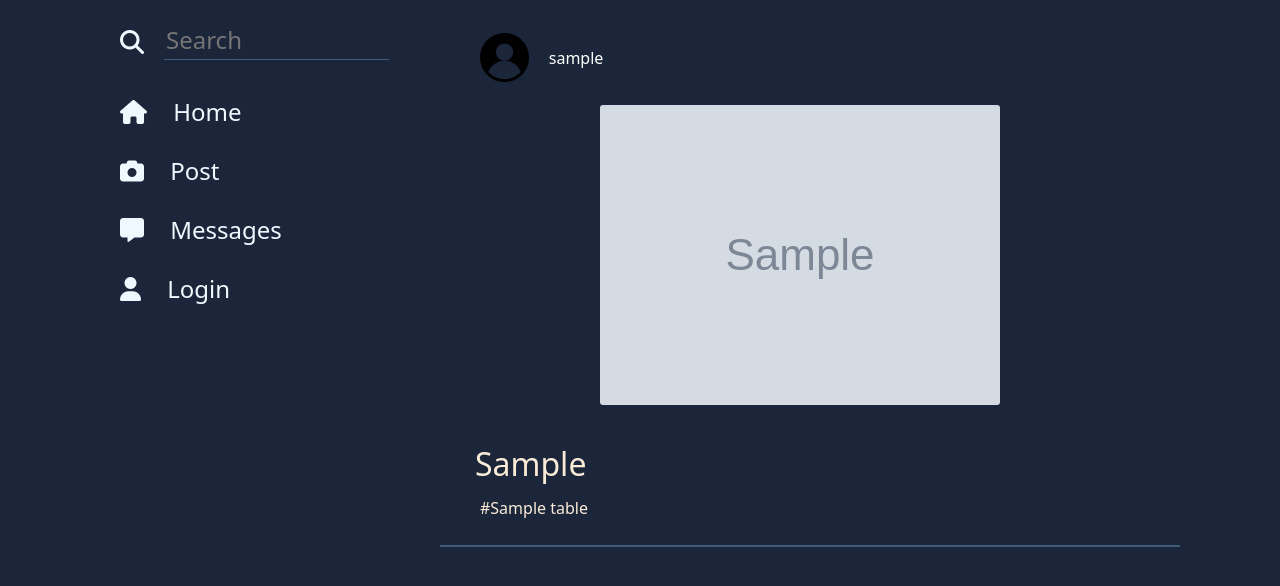
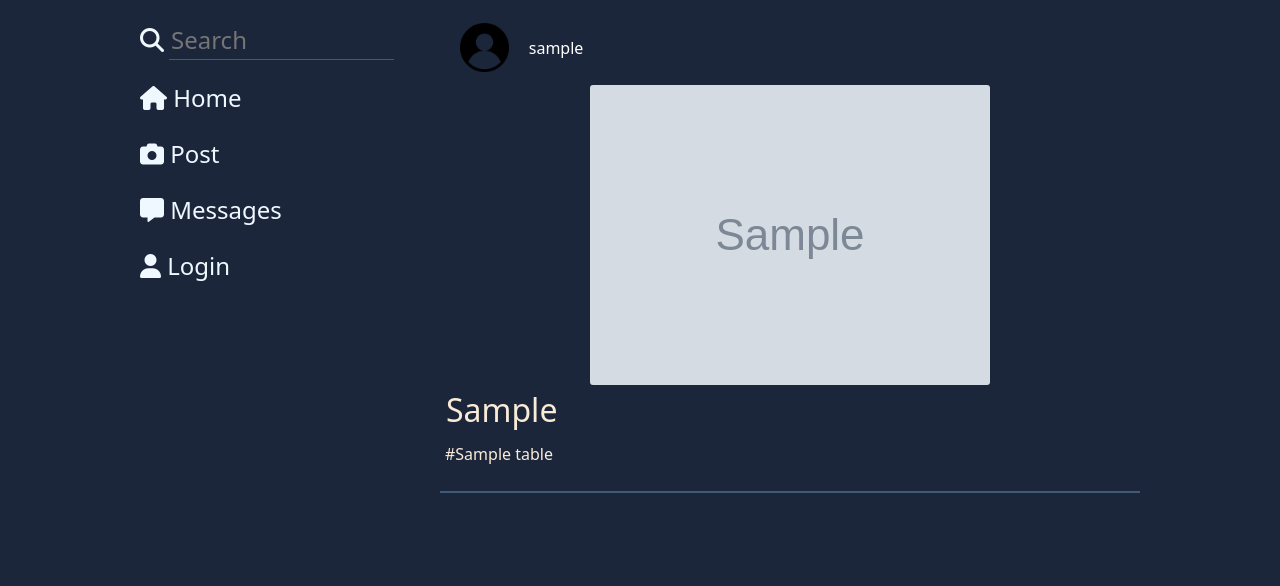
Before and after one commit to JRichm/artistlinq, a Flask app: page / in a window 1280 px wide. Shown: the part 79-665 px from the top of the page. Run offline with Flask 3, Linux system fonts and the light colour scheme; tables that the repository leaves empty hold one stand-in row (values such as "Sample post"); grey boxes marked "Sample" are stand-in pictures; some libraries are stand-ins or nearby versions.

Commit message:
fixed nav bar on mobile view

```diff
--- a/static/css/index.css
+++ b/static/css/index.css
@@ -19,12 +19,17 @@
   height: fit-content;
   font-size: 24px;
   width: 300px;
-  margin: 20px;
+}
+
+.nav-span {
+  margin-top: 20px;
+  align-self: flex-start;
 }
 
 .search-span {
   display: flex;
   flex-direction: row;
+  align-items: center;
 }
 
 .search-span input {
@@ -35,7 +40,7 @@
   border: none;
   outline: none;
   border-bottom: #415a77 1px solid;
-  margin-bottom: 30px;
+  margin-left: 5px;
 }
 
 #search-button {
@@ -43,7 +48,6 @@
 }
 
 .left-nav i, a {
-  margin: 10px 20px 25px 0px;
   text-decoration: none;
   color: aliceblue;
 }
@@ -96,7 +100,7 @@
 
 .post-container {
   border-bottom: 2px #415a77 solid;
-  padding: 20px;
+  padding: 10px 0px 20px 0px;
 }
 
 .post-title {
@@ -122,12 +126,11 @@
 }
 
 .post-caption {
-  padding: 15px 15px 0px 15px;
+  padding: 6px 0px 0px 6px;
 }
 
 .post-tags {
   display: flex;
-  padding: 0px 15px 0px 15px;
   flex-wrap: wrap;
 }
 
--- a/templates/index.html
+++ b/templates/index.html
@@ -14,6 +14,10 @@
             .hidden-thousand {
                 display:none;
             }
+
+            .nav-span {
+                align-self: center;
+            }
         }
     </style>
 {% endblock %}
@@ -22,7 +26,7 @@
 <main>
     <section class="main-section">
         <aside class="left-nav">
-            <span class="search-span">
+            <span class="search-span nav-span">
                 <i id="search-button" class="fa-solid fa-magnifying-glass"></i>
                 <input class="hidden-thousand" id="search-bar" type="text" placeholder="Search">
             </span>
```
